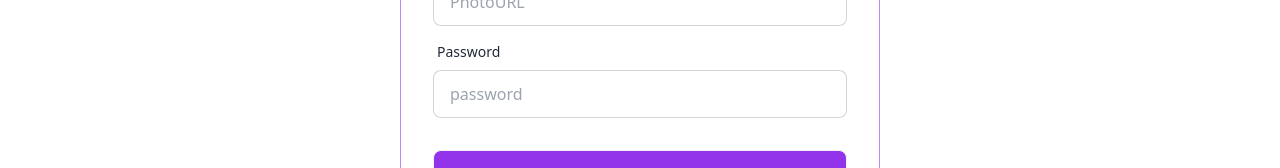
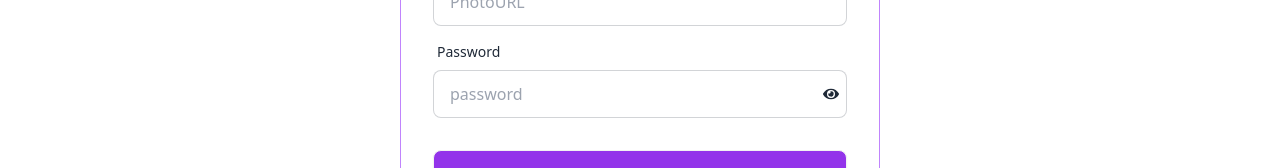
Before and after one commit to TASHDIK-29/Khan-Real-Estate-a9, a React (Vite) app: page /register in a window 1280 px wide. Shown: the part 501-669 px from the top of the page. Built offline with nearby package versions, Linux system fonts and the light colour scheme; no server answers.

Commit message:
Toggling functionality of password field implemented

```diff
--- a/src/pages/login/Login.jsx
+++ b/src/pages/login/Login.jsx
@@ -1,24 +1,29 @@
-import { Link, useLocation, useNavigate  } from "react-router-dom";
+import { Link, useLocation, useNavigate } from "react-router-dom";
 import { useForm } from "react-hook-form";
-import { useContext } from "react";
+import { useContext, useState } from "react";
 import { AuthContext } from "../../auth/AuthProvider";
 import { FaGithub, FaGoogle } from "react-icons/fa";
+import { FaEye } from "react-icons/fa";
+import { FaEyeSlash } from "react-icons/fa";
+
+
+
 
 const Login = () => {
 
     const location = useLocation();
-    const navigate = useNavigate ()
+    const navigate = useNavigate()
     const page = location?.state || '/';
 
-    const {loginUser, googleLogin, githubLogin} = useContext(AuthContext);
+    const { loginUser, googleLogin, githubLogin } = useContext(AuthContext);
 
-    const handelSocialLogin = socialProvider =>{
+    const handelSocialLogin = socialProvider => {
         socialProvider()
-        .then(result =>{
+            .then(result => {
                 console.log(result.user);
                 navigate(page);
             })
-        .catch(error =>{
+            .catch(error => {
                 console.log(error);
             })
     }
@@ -31,20 +36,26 @@ const Login = () => {
 
     const onSubmit = (data) => {
         console.log(data)
-        const {email, password} = data;
+        const { email, password } = data;
         console.log(email, password);
 
         loginUser(email, password)
-        .then(result =>{
+            .then(result => {
                 console.log(result.user);
                 navigate(page);
                 alert('logged in successful');
             })
-        .catch(error =>{
+            .catch(error => {
                 console.log(error);
             })
 
 
+    }
+
+    const [toggle, setToggle] = useState(false);
+
+    const handleToggle = state =>{
+        setToggle(state);
     }
 
     return (
@@ -68,10 +79,13 @@ const Login = () => {
                                 <label className="label">
                                     <span className="label-text">Password</span>
                                 </label>
-                                <input type="password" placeholder="password" className="input input-bordered"
+                                <div className="relative">
+                                    <input type={toggle ? "text" : "password"} placeholder="password" className="input input-bordered w-full"
                                         {...register("password", { required: true })}
                                     />
                                     {errors.password && <span className="text-red-500 font-bold">This field is required</span>}
+                                    <span onClick={() => handleToggle(!toggle)} className="absolute top-4 right-2 cursor-pointer">{toggle ? <FaEyeSlash /> :<FaEye />}</span>
+                                </div>
                                 <label className="label">
                                     <a href="#" className="label-text-alt link link-hover">Forgot password?</a>
                                 </label>
--- a/src/pages/register/Register.jsx
+++ b/src/pages/register/Register.jsx
@@ -1,11 +1,14 @@
-import { useContext } from "react";
+import { useContext, useState } from "react";
 import { useForm } from "react-hook-form";
 import { Link } from "react-router-dom";
 import { AuthContext } from "../../auth/AuthProvider";
+import { FaEye } from "react-icons/fa";
+import { FaEyeSlash } from "react-icons/fa";
+
 
 const Register = () => {
 
-    const {createUser} = useContext(AuthContext);
+    const { createUser } = useContext(AuthContext);
 
     const {
         register,
@@ -15,17 +18,23 @@ const Register = () => {
 
     const onSubmit = (data) => {
         console.log(data)
-        const {name, email, password, photo} = data;
+        const { name, email, password, photo } = data;
         console.log(name, email, password, photo);
 
         createUser(email, password)
-        .then(result =>{
+            .then(result => {
                 console.log(result.user);
             })
-        .catch(error =>{
+            .catch(error => {
                 console.log(error);
             })
 
+    }
+
+    const [toggle, setToggle] = useState(false);
+
+    const handleToggle = state => {
+        setToggle(state);
     }
 
 
@@ -68,10 +77,13 @@ const Register = () => {
                                 <label className="label">
                                     <span className="label-text">Password</span>
                                 </label>
-                                <input type="password" placeholder="password" className="input input-bordered"
+                                <div className="relative">
+                                    <input type={toggle ? "text" : "password"} placeholder="password" className="input input-bordered w-full"
                                         {...register("password", { required: true })}
                                     />
                                     {errors.password && <span className="text-red-500 font-bold">This field is required</span>}
+                                    <span onClick={() => handleToggle(!toggle)} className="absolute top-4 right-2 cursor-pointer">{toggle ? <FaEyeSlash /> : <FaEye />}</span>
+                                </div>
                             </div>
                             <div className="form-control mt-6">
                                 <button className="btn bg-purple-600 text-white font-bold">Register</button>
```
Lines whose indentation alone changed are shown as unchanged.
